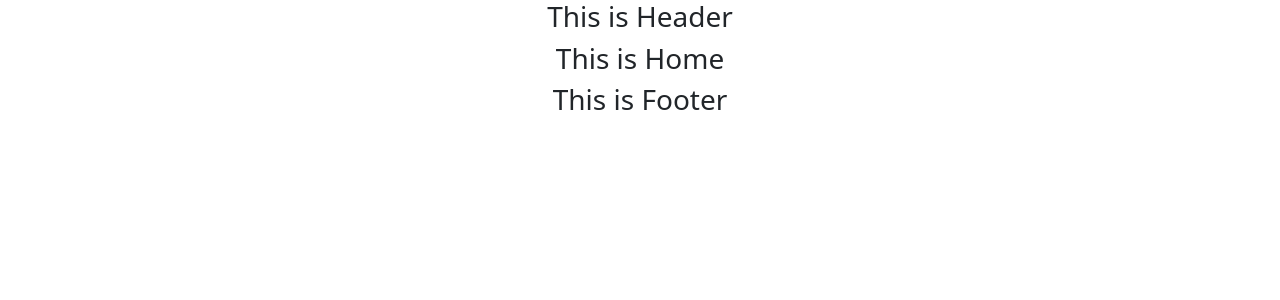
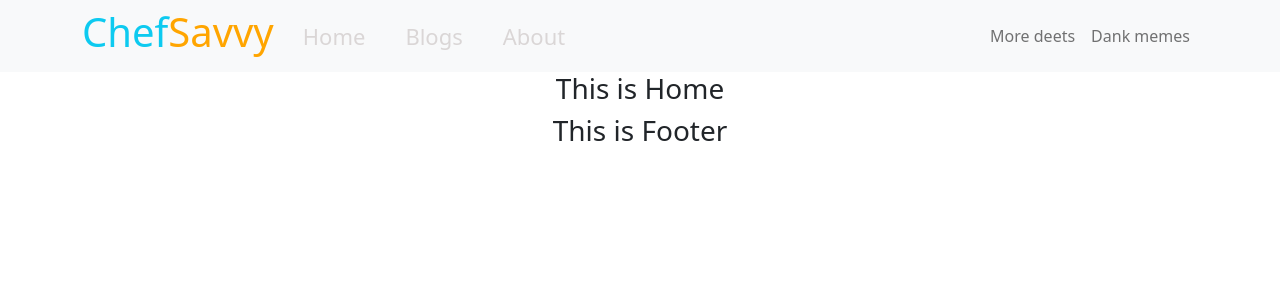
Before and after one commit to shejanNizam/chef-recipe-hunter-client, a React (Vite) app: page / in a window 1280 px wide. Shown: the top 300 px of the page. Built offline with nearby package versions, Linux system fonts and the light colour scheme.

Commit message:
navbar added

```diff
--- a/src/index.css
+++ b/src/index.css
@@ -14,44 +14,11 @@
   -webkit-text-size-adjust: 100%;
 }
 
-a {
-  font-weight: 500;
-  color: #646cff;
-  text-decoration: inherit;
-}
-a:hover {
-  color: #535bf2;
-}
-
 body {
   margin: 0;
   text-align: center;
   min-width: 320px;
   min-height: 100vh;
-}
-
-h1 {
-  font-size: 3.2em;
-  line-height: 1.1;
-}
-
-button {
-  border-radius: 8px;
-  border: 1px solid transparent;
-  padding: 0.6em 1.2em;
-  font-size: 1em;
-  font-weight: 500;
-  font-family: inherit;
-  background-color: #1a1a1a;
-  cursor: pointer;
-  transition: border-color 0.25s;
-}
-button:hover {
-  border-color: #646cff;
-}
-button:focus,
-button:focus-visible {
-  outline: 4px auto -webkit-focus-ring-color;
 }
 
 @media (prefers-color-scheme: light) {
--- /dev/null
+++ b/src/pages/Shared/Header/Header.css
@@ -0,0 +1,13 @@
+.items {
+  list-style: none;
+  margin-right: 30px;
+  font-size: 22px;
+  font-weight: 500;
+  color: rgb(218, 214, 214);
+  cursor: pointer;
+  padding: 5px;
+  text-decoration: none;
+}
+.items:hover {
+  color: rgb(9, 179, 235);
+}
--- a/src/pages/Shared/Header/Header.jsx
+++ b/src/pages/Shared/Header/Header.jsx
@@ -1,11 +1,38 @@
 /* eslint-disable no-unused-vars */
 import React from "react";
+import { Container, Nav, Navbar } from "react-bootstrap";
+import { Link } from "react-router-dom";
+import "./Header.css";
 
 const Header = () => {
   return (
-    <div>
-      <h3>This is Header</h3>
-    </div>
+    <Navbar collapseOnSelect expand="lg" bg="light" variant="light">
+      <Container>
+        <h1 className="text-info">
+          Chef<span style={{ color: "orange" }}>Savvy</span>
+        </h1>
+        <Navbar.Toggle aria-controls="responsive-navbar-nav" />
+        <Navbar.Collapse id="responsive-navbar-nav">
+          <Nav className=" ms-4 me-auto">
+            <Link to="/" className="items">
+              <li>Home</li>
+            </Link>
+            <Link to="/blogs" className="items">
+              <li>Blogs</li>
+            </Link>
+            <Link to="/about" className="items">
+              <li>About</li>
+            </Link>
+          </Nav>
+          <Nav>
+            <Nav.Link href="#deets">More deets</Nav.Link>
+            <Nav.Link eventKey={2} href="#memes">
+              Dank memes
+            </Nav.Link>
+          </Nav>
+        </Navbar.Collapse>
+      </Container>
+    </Navbar>
   );
 };
 
```
Also changed, not shown: src/router/Routes/Routes.jsx (+10 -0 lines).
